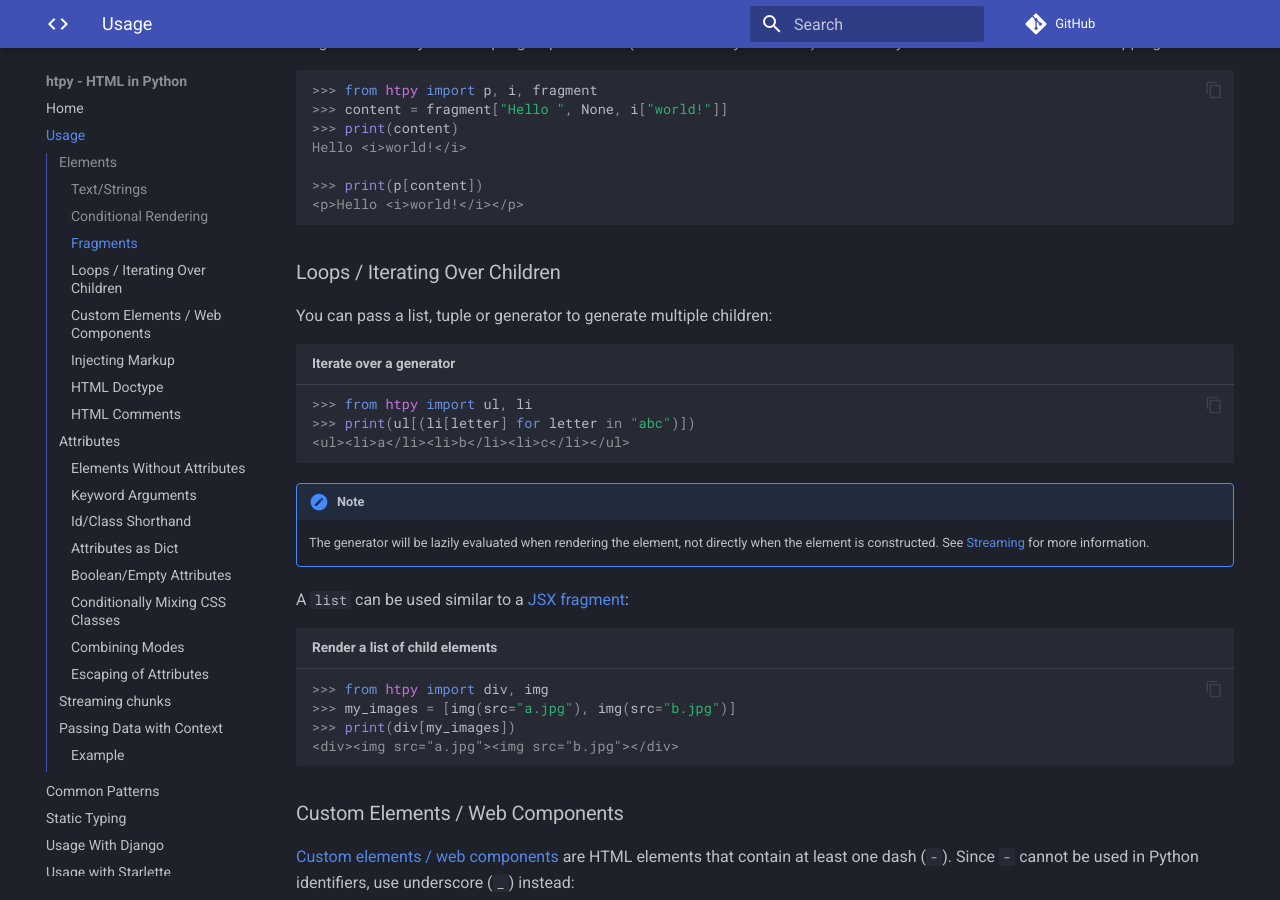
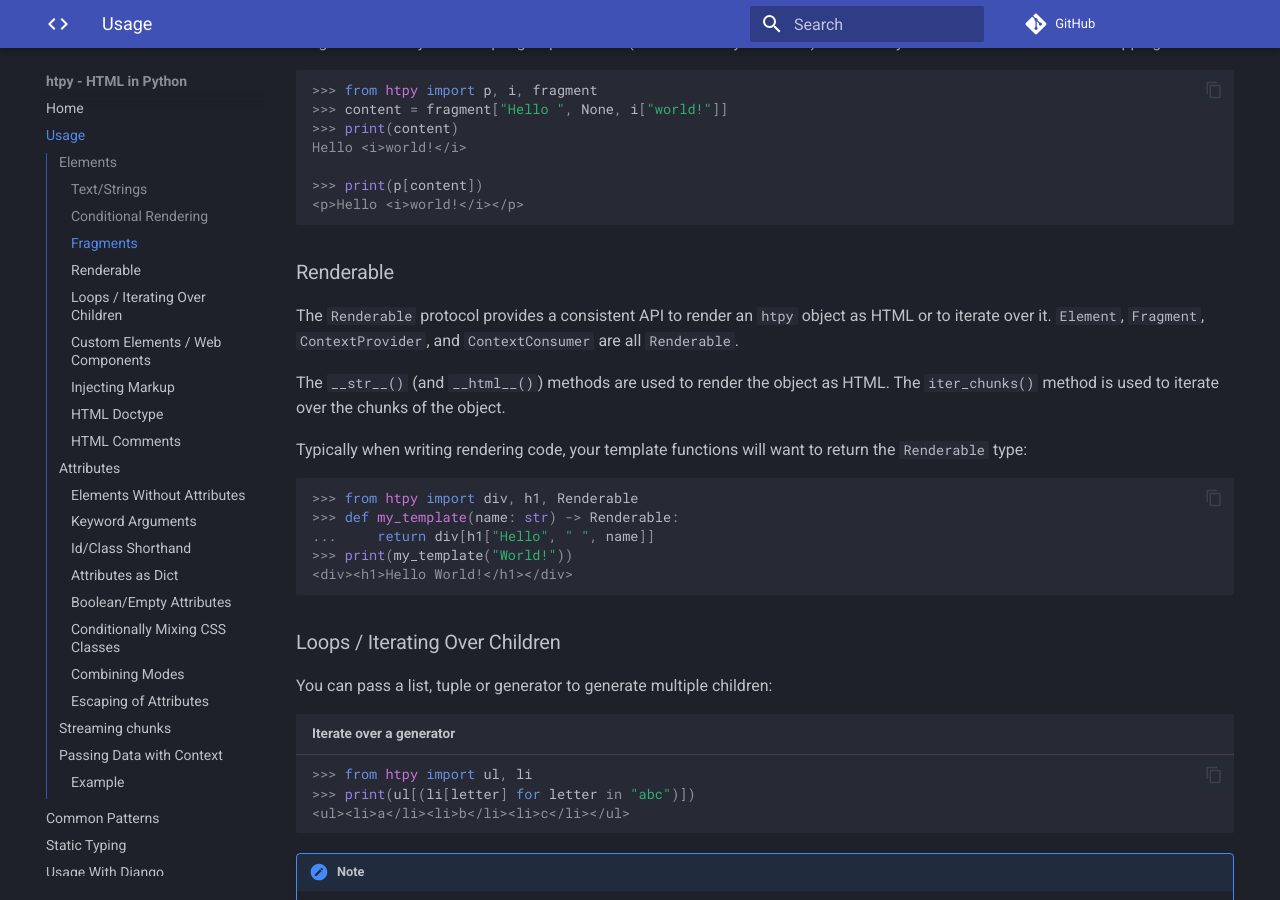
Before and after one commit to pelme/htpy, an MkDocs documentation site: the page built from docs/usage.md, in a window 1280 px wide and 900 px high, scrolled down 1916 px. Built offline with MkDocs 1.6.1 and Material for MkDocs 9.7.7, drawn with Linux system fonts in a browser that asks for light colours; comment, search, counter and statistics services are not loaded.

Commit message:
Update usage to mention Renderable

````diff
--- a/docs/usage.md
+++ b/docs/usage.md
@@ -105,6 +105,23 @@ Hello <i>world!</i>
 
 >>> print(p[content])
 <p>Hello <i>world!</i></p>
+
+```
+
+### Renderable
+
+The `Renderable` protocol provides a consistent API to render an `htpy` object as HTML or to iterate over it. `Element`, `Fragment`, `ContextProvider`, and `ContextConsumer` are all `Renderable`.
+
+The `__str__()` (and `__html__()`) methods are used to render the object as HTML. The `iter_chunks()` method is used to iterate over the chunks of the object.
+
+Typically when writing rendering code, your template functions will want to return the `Renderable` type:
+
+```pycon
+>>> from htpy import div, h1, Renderable
+>>> def my_template(name: str) -> Renderable:
+...     return div[h1["Hello", " ", name]]
+>>> print(my_template("World!"))
+<div><h1>Hello World!</h1></div>
 
 ```
 
@@ -425,10 +442,10 @@ React.
 Using contexts in htpy involves:
 
 - Creating a context object with `my_context = Context(name[, *, default])` to
-define the type and optional default value of a context variable.
+  define the type and optional default value of a context variable.
 - Using `my_context.provider(value, children)` to set the value of a context variable for a subtree.
 - Adding the `@my_context.consumer` decorator to a component that requires the
-context value. The decorator will add the context value as the first argument to the decorated function:
+  context value. The decorator will add the context value as the first argument to the decorated function:
 
 The `Context` class is a generic and fully supports static type checking.
 
@@ -454,16 +471,16 @@ def my_component(a, b):
 This example shows how context can be used to pass data between components:
 
 - `theme_context: Context[Theme] = Context("theme", default="light")` creates a
-context object that can later be used to define/retrieve the value. In this
-case, `"light"` acts as the default value if no other value is provided.
+  context object that can later be used to define/retrieve the value. In this
+  case, `"light"` acts as the default value if no other value is provided.
 - `theme_context.provider(value, subtree)` defines the value of the
-`theme_context` for the subtree. In this case the value is set to `"dark"` which
-overrides the default value.
+  `theme_context` for the subtree. In this case the value is set to `"dark"` which
+  overrides the default value.
 - The `sidebar` component uses the `@theme_context.consumer` decorator. This
-will make htpy pass the current context value as the first argument to the
-component function.
+  will make htpy pass the current context value as the first argument to the
+  component function.
 - In this example, a `Theme` type is used to ensure that the correct types are
-used when providing the value as well as when it is consumed.
+  used when providing the value as well as when it is consumed.
 
 ```py
 from typing import Literal
@@ -496,5 +513,8 @@ print(my_page())
 Output:
 
 ```html
-<div><h1>Hello!</h1><div class="theme-dark">The Sidebar!</div></div>
+<div>
+  <h1>Hello!</h1>
+  <div class="theme-dark">The Sidebar!</div>
+</div>
 ```
````
